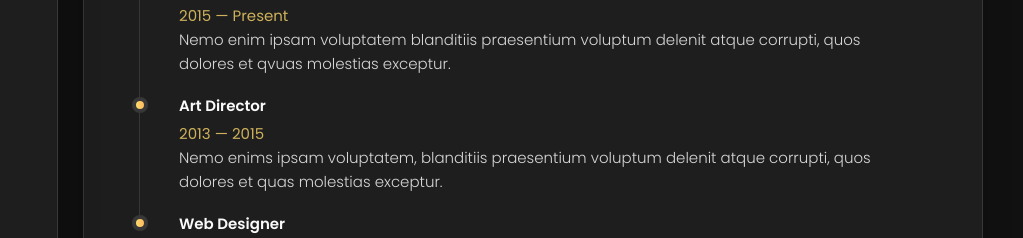
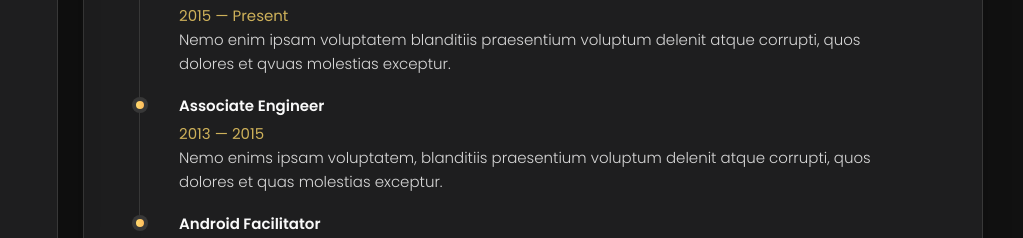
Before and after one commit to SrihithaJindam/Portfolio, a plain HTML site: page index.html in a window 1280 px wide. Shown: the part 522-760 px from the top of the page, 257-1280 px from the left. Drawn offline with nearby package versions, Linux system fonts and the light colour scheme.

Commit message:
Exp updated

```diff
--- a/index.html
+++ b/index.html
@@ -249,7 +249,7 @@
 
             <li class="timeline-item">
 
-              <h4 class="h4 timeline-item-title">Art director</h4>
+              <h4 class="h4 timeline-item-title"> Associate Engineer</h4>
 
               <span>2013 — 2015</span>
 
@@ -263,7 +263,7 @@
 
             <li class="timeline-item">
 
-              <h4 class="h4 timeline-item-title">Web designer</h4>
+              <h4 class="h4 timeline-item-title"> Android Facilitator</h4>
 
               <span>2010 — 2013</span>
 
@@ -717,7 +717,7 @@
 
             <li class="timeline-item">
 
-              <h4 class="h4 timeline-item-title">Art director</h4>
+              <h4 class="h4 timeline-item-title"> Associate Engineer</h4>
 
               <span>2013 — 2015</span>
 
@@ -731,7 +731,7 @@
 
             <li class="timeline-item">
 
-              <h4 class="h4 timeline-item-title">Web designer</h4>
+              <h4 class="h4 timeline-item-title"> Android Facilitator</h4>
 
               <span>2010 — 2013</span>
 
```
Also changed, not shown: index.txt.
